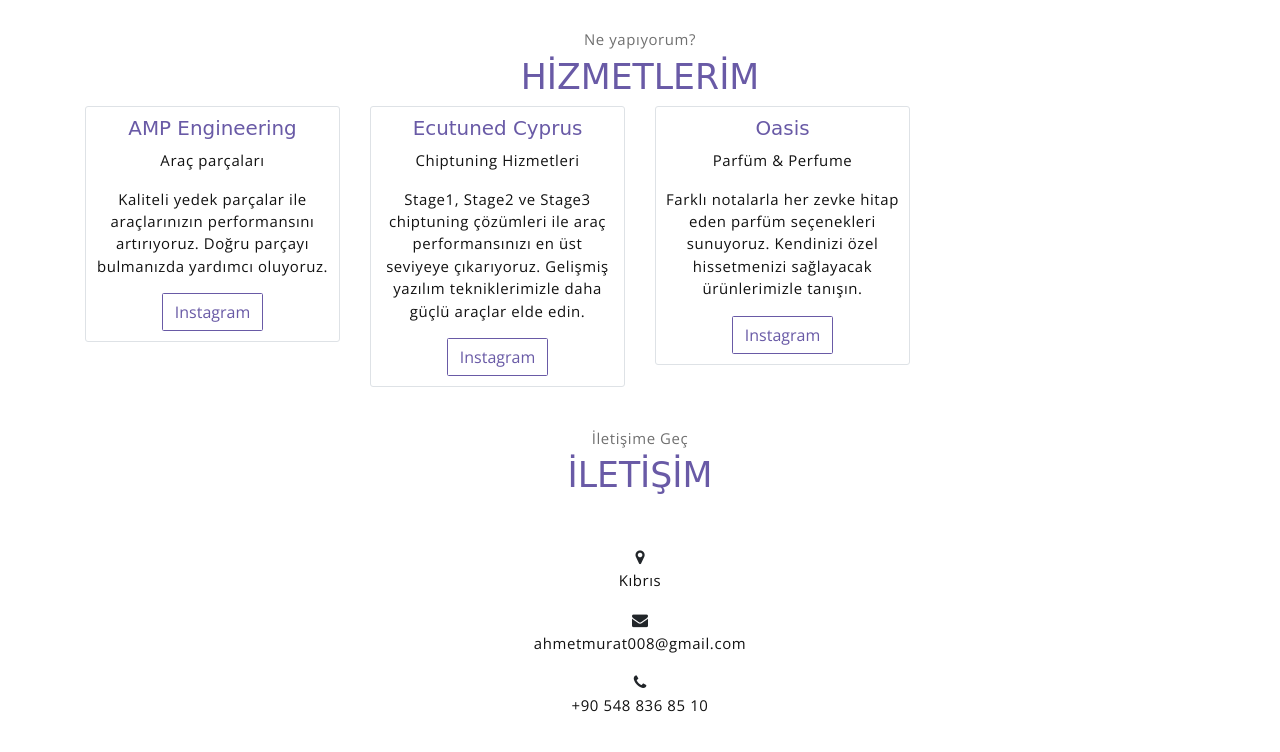
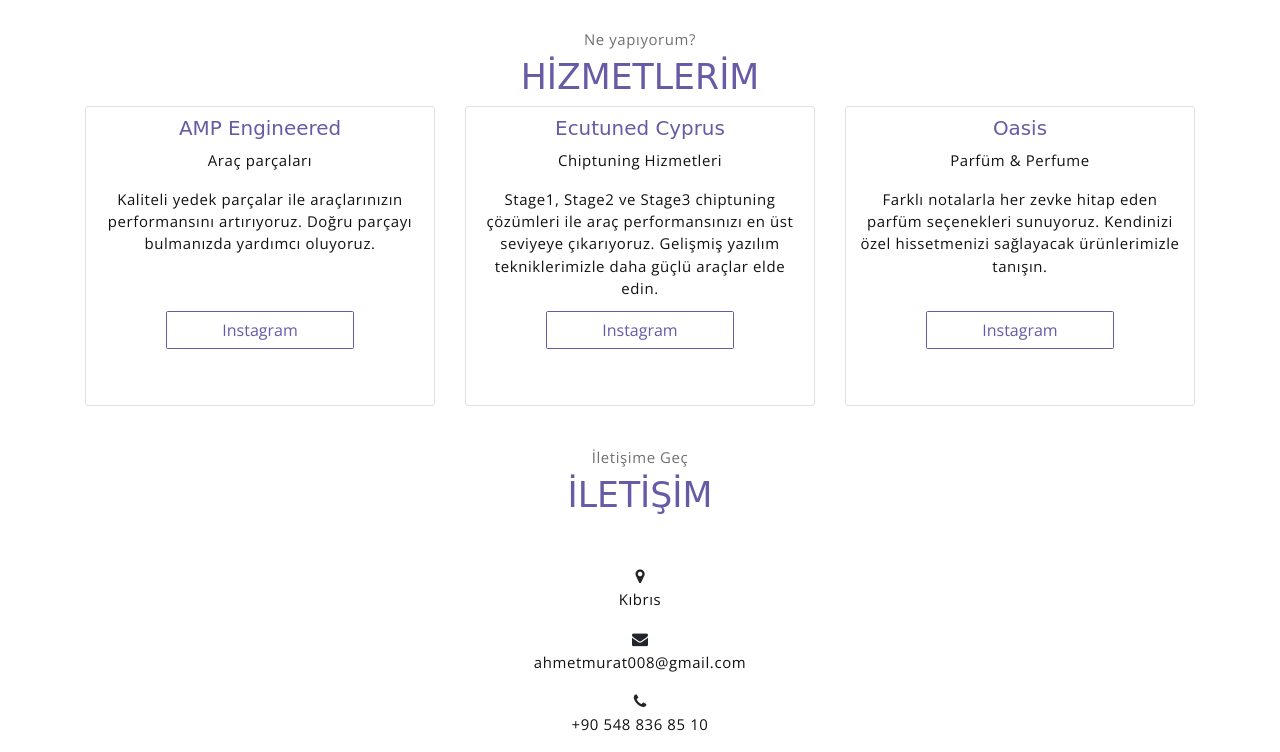
Before and after one commit to Ahmet-Murat/Ahmets, a plain HTML site: page index.html in a window 1280 px wide. Shown: the part 364-1116 px from the top of the page. Drawn offline with nearby package versions, Linux system fonts and the light colour scheme; a web font is replaced by a local one.

Commit message:
amed oç

```diff
--- a/index.html
+++ b/index.html
@@ -49,7 +49,7 @@
             <p class="section-subtitle">Ben kimim?</p>
             <h2 class="section-title mb-3">Hakkımda</h2>
             <p>
-              "Ben Ahmet Murat, chiptuning dünyasında 3 yıldır aktif olarak çalışıyorum ve bilgisayar mühendisliği eğitimi aldım. AMP_engineering ve EcutunedCyprus gibi projelerle araçların performansını artırmak için yenilikçi çözümler sunuyorum. Bunun yanı sıra Oasis ve Primea gibi merakla geliştirdiğim girişimlerle de yaratıcı projelere imza atıyorum. Teknolojiyi takip eden bir mühendis olarak, sürekli kendimi geliştirme arayışındayım."
+              "Ben Ahmet Murat, chiptuning dünyasında 3 yıldır aktif olarak çalışıyorum ve bilgisayar mühendisliği eğitimi aldım. AMP_engineered ve EcutunedCyprus gibi projelerle araçların performansını artırmak için yenilikçi çözümler sunuyorum. Bunun yanı sıra Oasis ve Primea gibi merakla geliştirdiğim girişimlerle de yaratıcı projelere imza atıyorum. Teknolojiyi takip eden bir mühendis olarak, sürekli kendimi geliştirme arayışındayım."
             </p>
             <div>
               <a href="https://www.facebook.com/kullanicbiri" class="btn-rounded btn btn-outline-primary mt-4" target="_blank"><i class="fa fa-facebook"></i></a>
@@ -69,47 +69,37 @@
         <p class="section-subtitle">Ne yapıyorum?</p>
         <h6 class="section-title mb-2">HİZMETLERİM</h6>
         <div class="row">
-          <div class="col-md-6 col-lg-3">
+          <div class="col-md-6 col-lg-4">
             <div class="service-card">
               <div class="body">
-                <h6 class="title">AMP Engineering</h6>
+                <h6 class="title">AMP Engineered</h6>
                 <p class="subtitle">Araç parçaları</p>
                 <p>Kaliteli yedek parçalar ile araçlarınızın performansını artırıyoruz. Doğru parçayı bulmanızda yardımcı oluyoruz.</p>
-                <a href="https://www.instagram.com/amp_engineering/" class="btn btn-outline-primary" target="_blank">Instagram</a>
+                <a href="https://www.instagram.com/amp_engineered/" class="btn btn-outline-primary link" target="_blank">Instagram</a>
               </div>
             </div>
           </div>
-          <div class="col-md-6 col-lg-3">
+          <div class="col-md-6 col-lg-4">
             <div class="service-card">
               <div class="body">
                 <h6 class="title">Ecutuned Cyprus</h6>
                 <p class="subtitle">Chiptuning Hizmetleri</p>
                 <p>Stage1, Stage2 ve Stage3 chiptuning çözümleri ile araç performansınızı en üst seviyeye çıkarıyoruz. Gelişmiş yazılım tekniklerimizle daha güçlü araçlar elde edin.</p>
-                <a href="https://www.instagram.com/ecutunedcyprus/" class="btn btn-outline-primary" target="_blank">Instagram</a>
+                <a href="https://www.instagram.com/ecutunedcyprus/" class="btn btn-outline-primary link" target="_blank">Instagram</a>
               </div>
             </div>
           </div>
-          <div class="col-md-6 col-lg-3">
+          <div class="col-md-6 col-lg-4">
             <div class="service-card">
               <div class="body">
                 <h6 class="title">Oasis</h6>
                 <p class="subtitle">Parfüm & Perfume</p>
                 <p>Farklı notalarla her zevke hitap eden parfüm seçenekleri sunuyoruz. Kendinizi özel hissetmenizi sağlayacak ürünlerimizle tanışın.</p>
-                <a href="https://www.instagram.com/oasiscyprus/" class="btn btn-outline-primary" target="_blank">Instagram</a>
+                <a href="https://www.instagram.com/oasiscyprus/" class="btn btn-outline-primary link" target="_blank">Instagram</a>
               </div>
             </div>
           </div>
-          <!-- <div class="col-md-6 col-lg-3">
-            <div class="service-card">
-              <div class="body">
-                <h6 class="title">Primea</h6>
-                <p class="subtitle">Takı & Bijuteri</p>
-                <p>Şık ve zarif takı seçenekleri ile hem günlük hem de özel günler için ideal ürünler sunuyoruz. Kaliteyi ve şıklığı bir arada bulabilirsiniz.</p>
-                <a href="https://www.instagram.com/primeacyprus/" class="btn btn-outline-primary" target="_blank">Instagram</a>
-              </div>
-            </div>
-          </div> -->
-        </div>
+         </div>
       </div>
     </section>
     <!-- Hizmetlerim Bölümü Sonu -->
```
Also changed, not shown: meyawo.css.
